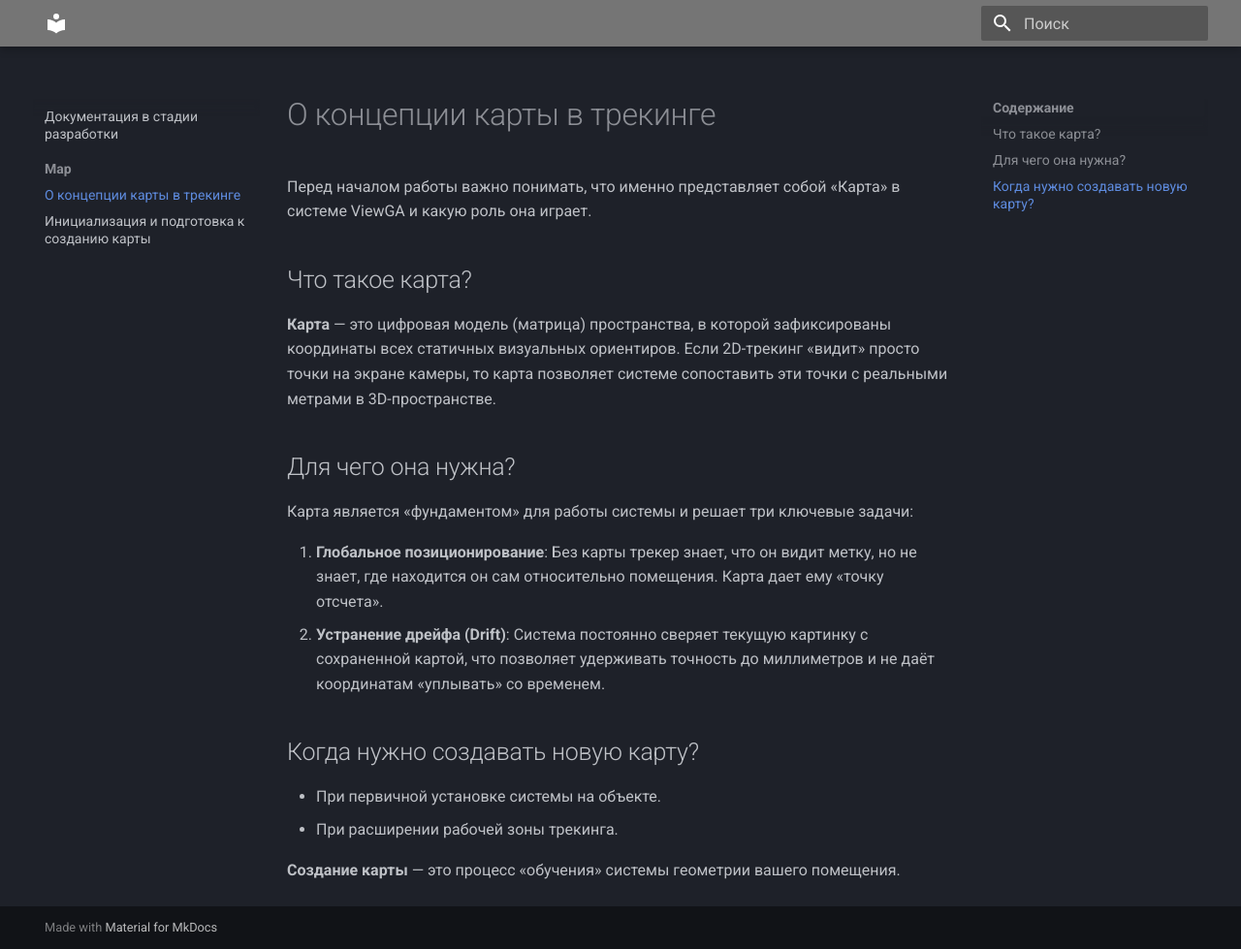
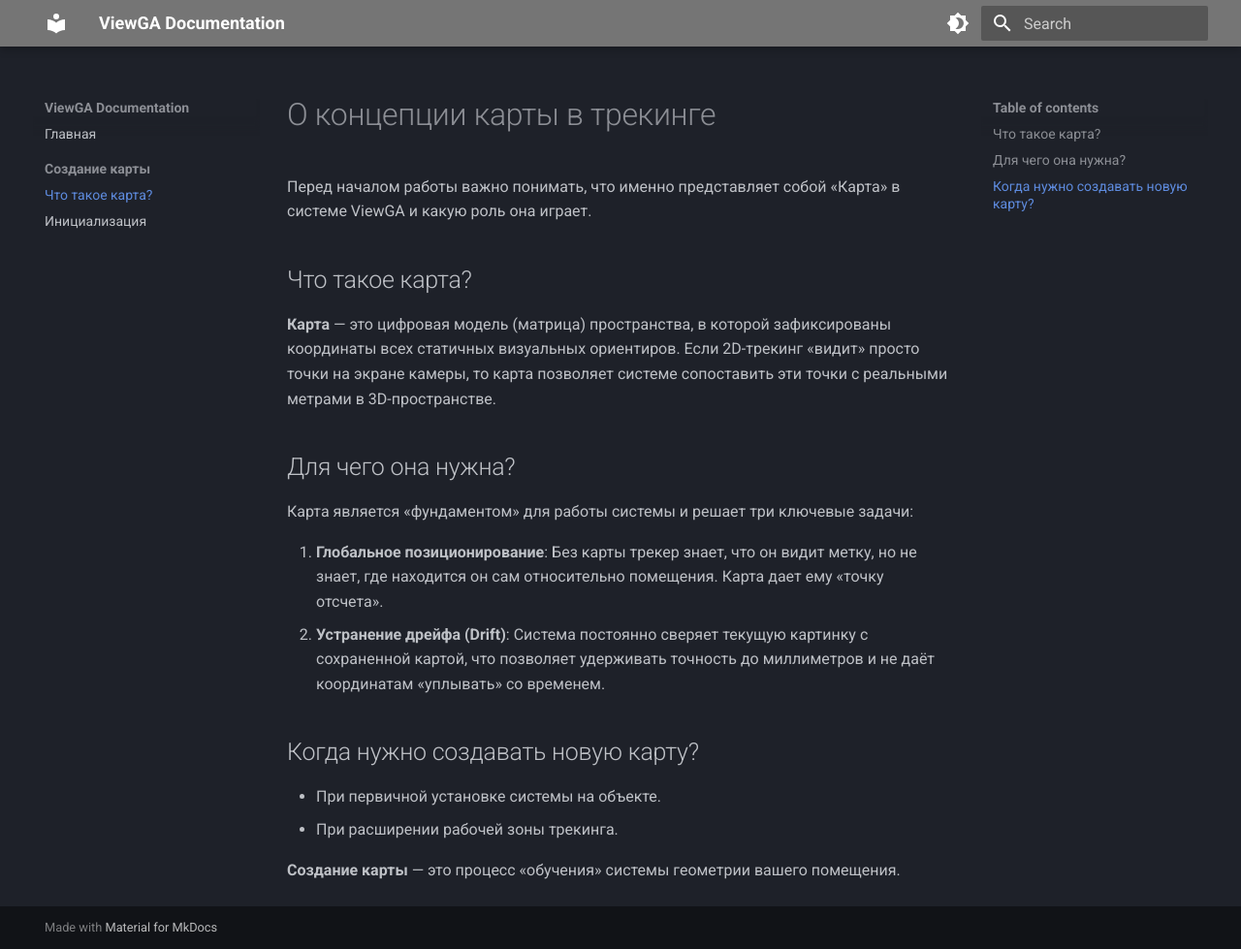
Before and after one commit to AlexanderBelovViewGA/ViewGA, an MkDocs documentation site: the page built from docs/map/index.md, in a window 1280 px wide and 979 px high. Shown: the whole window at 97% size. Built offline with MkDocs 1.6.1 and Material for MkDocs 9.7.7, drawn with Linux system fonts in a browser that asks for light colours.

Commit message:
Update mkdocs.yml

```diff
--- a/mkdocs.yml
+++ b/mkdocs.yml
@@ -1,13 +1,34 @@
+site_name: ViewGA Documentation
+language: ru
+
 theme:
   name: material
-  language: ru
   palette:
-    # Темная тема с серыми акцентами
     - scheme: slate
       primary: grey
       accent: blue
+      toggle:
+        icon: material/brightness-4
+        name: Темная тема
+    - scheme: default
+      primary: grey
+      accent: blue
+      toggle:
+        icon: material/brightness-7
+        name: Светлая тема
+
   features:
-    - navigation.sections  # Группировка меню в блоки
-    - navigation.expand    # Меню сразу раскрыто
-    - navigation.top       # Кнопка "Вверх"
-    - content.code.copy    # Кнопка "Копировать" для кода
+    - navigation.sections
+    - navigation.top
+    - content.code.copy
+
+nav:
+  - Главная: index.md
+  - Создание карты:
+      - Что такое карта?: map/index.md
+      - Инициализация: map/initialization.md
+
+markdown_extensions:
+  - admonition
+  - pymdownx.details
+  - pymdownx.superfences
```
